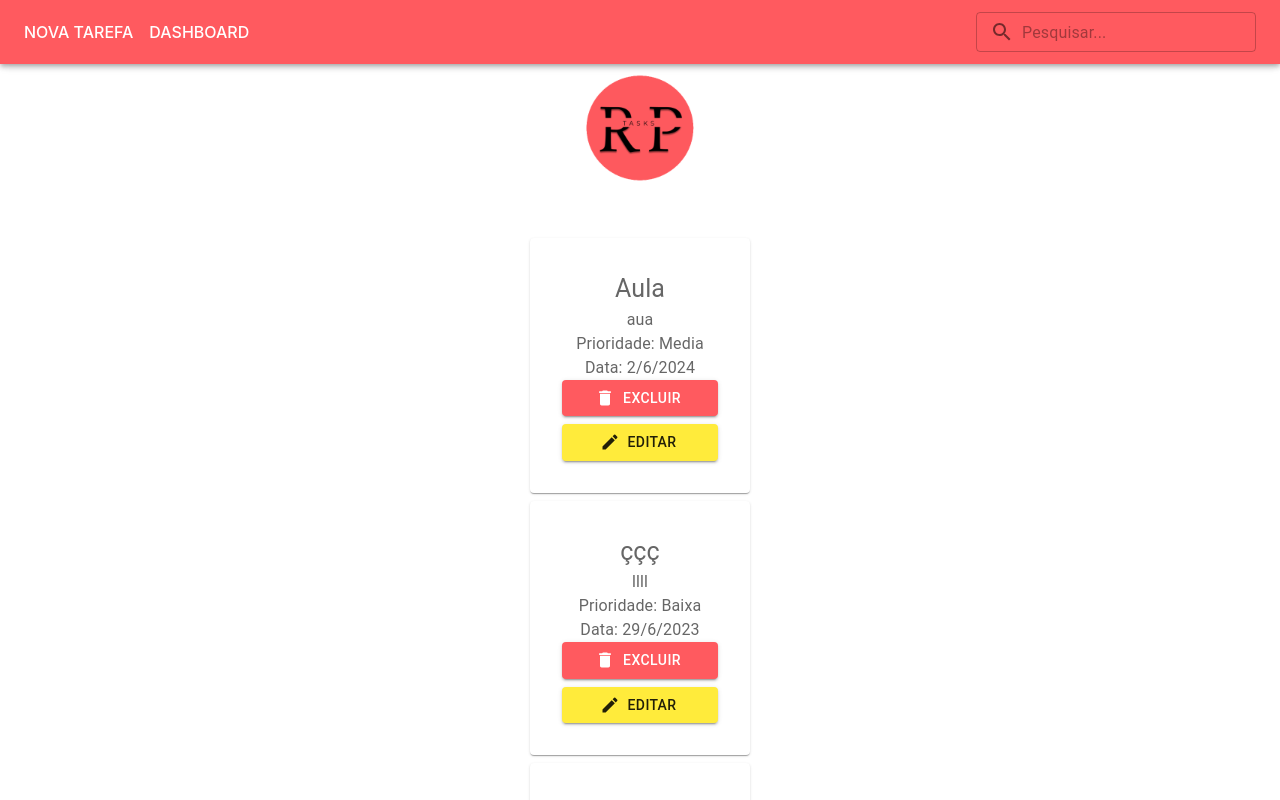
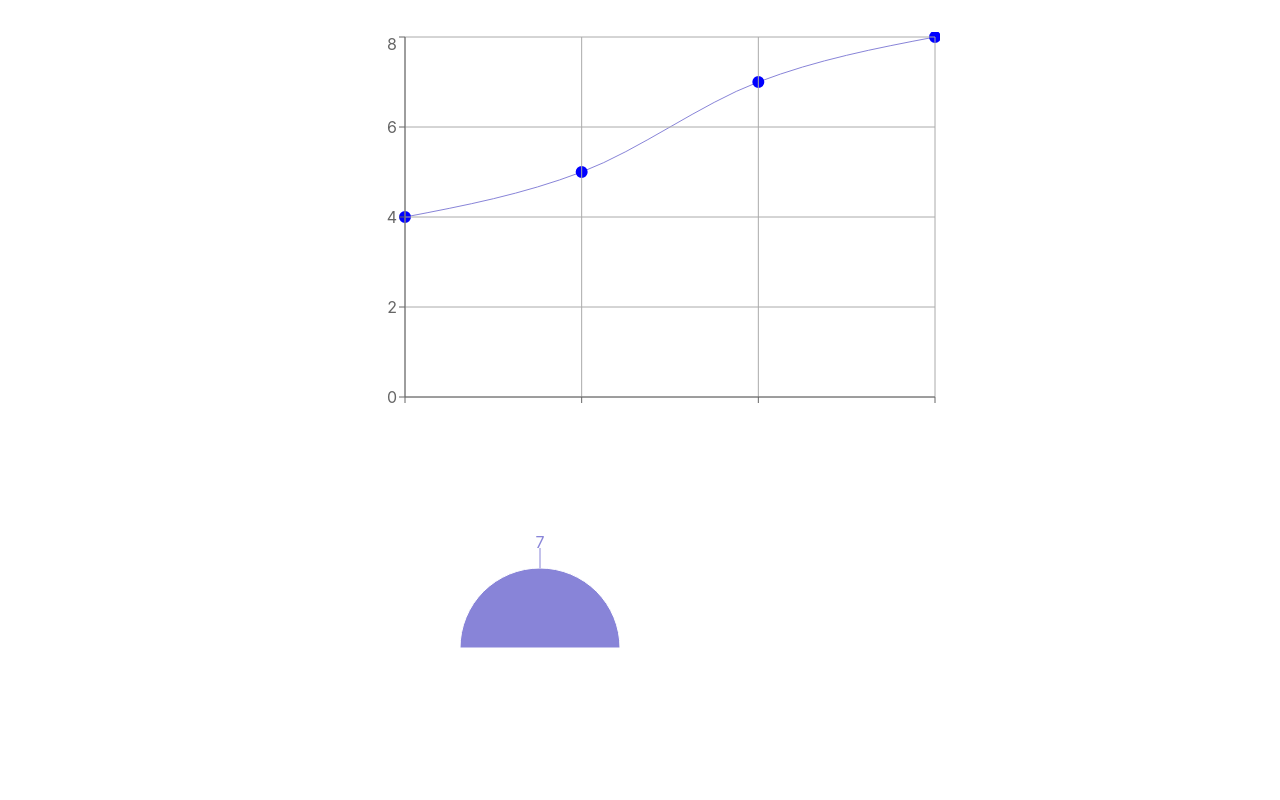
Before and after one commit to rosapedrosa/ProjetoWeb, a React (Vite) app: page /dashboard in a window 1280 px wide. Shown: the top 800 px of the page. Built offline with nearby package versions, Linux system fonts and the light colour scheme; data requests are answered from the project's data file.

Commit message:
Adicionando dashboard

```diff
--- a/src/App.jsx
+++ b/src/App.jsx
@@ -84,7 +84,7 @@ function App() {
           <Toolbar>
             <Box sx={{ marginRight: '16px' }}>
               <Link to="/" >HOME</Link></Box>
-            <Link to="/">DASHBOARD</Link>
+            <Link to="/dashboard">DASHBOARD</Link>
             <Typography
               variant="h6"
               noWrap
--- a/src/Tarefas.jsx
+++ b/src/Tarefas.jsx
@@ -112,7 +112,7 @@ export default function Tarefas() {
                     <Toolbar>
                         <Box sx={{ marginRight: '16px' }}>
                             <Link to="/novatarefa" sx={{ marginRight: '50px' }}>NOVA TAREFA</Link></Box>
-                        <Link to="/">DASHBOARD</Link>
+                        <Link to="/dashboard">DASHBOARD</Link>
                         <Typography
                             variant="h6"
                             noWrap
--- /dev/null
+++ b/src/dashboard.jsx
@@ -0,0 +1,78 @@
+import { Stack } from "@mui/material";
+import { useEffect, useState } from "react"
+import { LineChart, Line, CartesianGrid, XAxis, YAxis } from 'recharts';
+import React, { PureComponent } from 'react';
+import { PieChart, Pie, Sector, Cell, ResponsiveContainer } from 'recharts';
+
+export default function Dashboard() {
+  const [tarefas, setTarefas] = useState([])
+
+
+  const tarefasPie = [
+    { titulo: "Segunda",
+      descricao: "mmm",
+      prioridade: "Alta",
+      dataEvento: "16/6/2023",
+      id: 7
+    }
+  ];
+
+  useEffect(() => {
+    fetch('http://localhost:3000/tarefas')
+        .then(resp => resp.json())
+        .then(data => {
+             setTarefas(data)
+        })
+        .catch(err => {
+            console.log(err)
+        })
+}, [])
+
+  return (
+    <Stack direction='column' spacing={2}>
+      <LineChart width={600} height={400} data={tarefas}>
+        <Line
+          dot={{ stroke: 'blue', strokeWidth: 6 }}
+          type='monotone'
+          dataKey='id'
+          stroke='#8884d8'
+        />
+        <CartesianGrid stroke='#aaa' />
+        <XAxis dataKey='nome' />
+        <YAxis />
+      </LineChart>
+
+      <PieChart width={400} height={400}>
+        <Pie
+          dataKey='id'
+          startAngle={180}
+          endAngle={0}
+          data={tarefasPie}
+          cx='50%'
+          cy='50%'
+          outerRadius={80}
+          fill='#8884d8'
+          label
+        />
+      </PieChart>
+
+      <PieChart width={400} height={400}>
+        <Pie
+          data={tarefasPie}
+          dataKey='id'
+          cx='50%'
+          cy='50%'
+          innerRadius={70}
+          // outerRadius={90}
+          fill='#82ca9d'
+          label
+        />
+      </PieChart>
+
+      <PieChart width={400} height={400}>
+        <Pie data={tarefas} dataKey="id" cx="50%" cy="50%" outerRadius={60} fill="#8884d8" />
+        <Pie data={tarefas} dataKey="id" cx="50%" cy="50%" innerRadius={70} outerRadius={90} fill="#82ca9d" label />
+      </PieChart>
+    </Stack>
+  );
+}
--- a/src/main.jsx
+++ b/src/main.jsx
@@ -4,6 +4,7 @@ import App from './App.jsx'
 import './index.css'
 import Tarefas from './Tarefas.jsx'
 import { RouterProvider, createBrowserRouter } from 'react-router-dom'
+import Dashboard from './Dashboard.jsx'
 
 
 const router = createBrowserRouter([
@@ -22,6 +23,10 @@ const router = createBrowserRouter([
   {
   path: "/novatarefa/:id",
   element: <App />
+  },
+  {
+  path: "/dashboard",
+  element: <Dashboard />
   }
 ])
 
```
